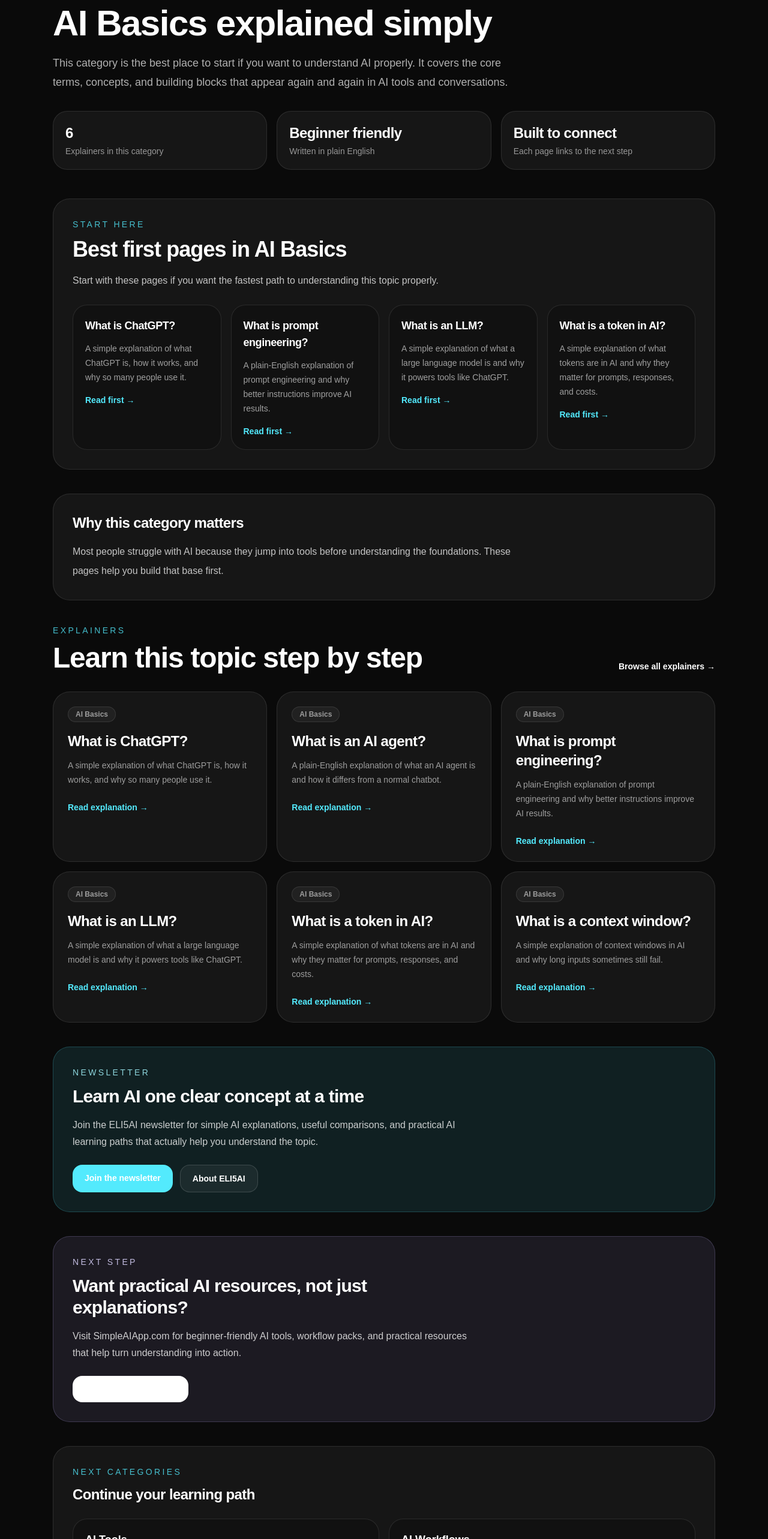
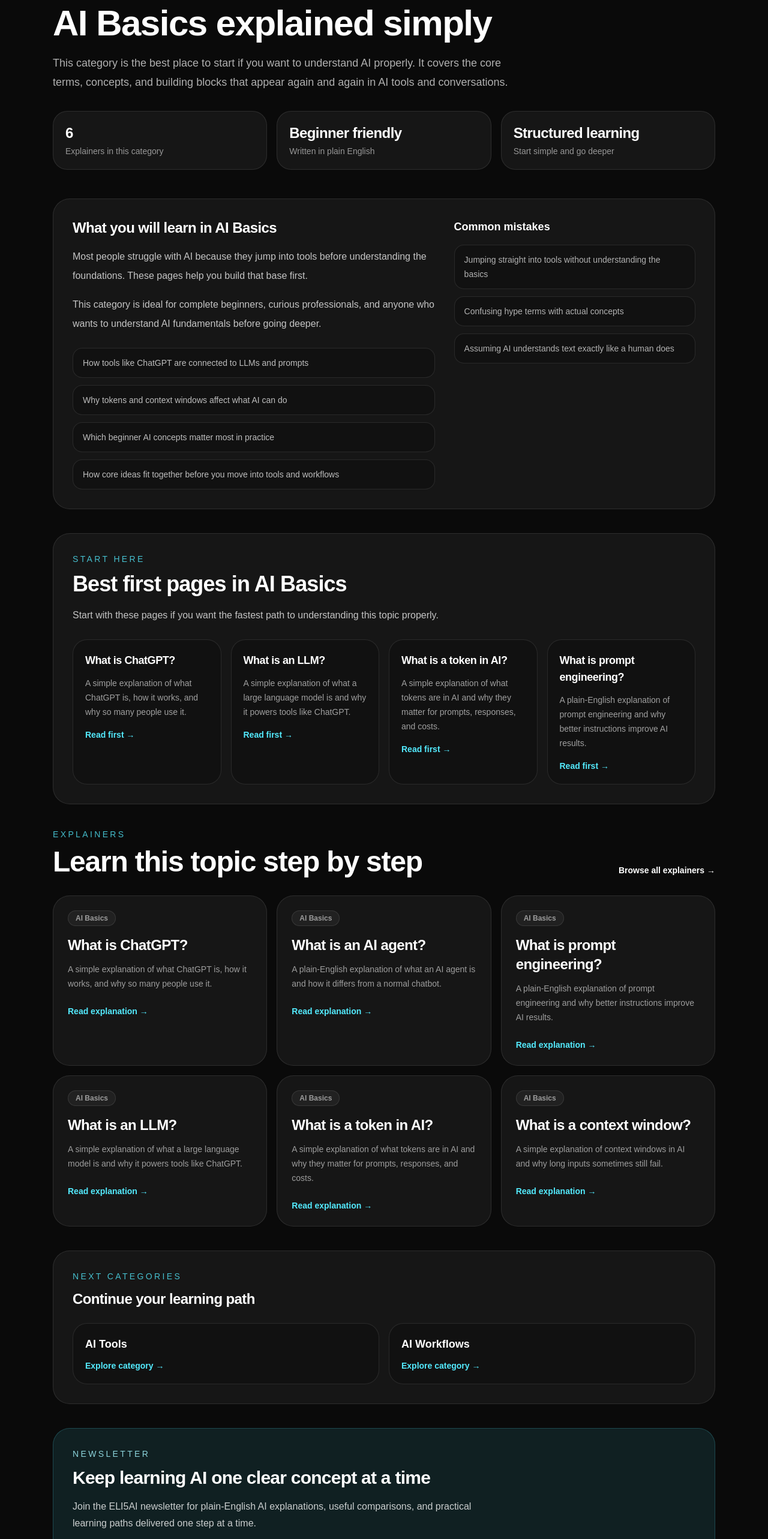
Before and after one commit to licsuj/nextjs-boilerplate, a Next.js app: page /category/ai-basics in a window 1280 px wide. Shown: the part 234-2800 px from the top of the page at 60% size. Built offline with nearby package versions, Linux system fonts and the light colour scheme.

Commit message:
Update page.tsx

```diff
--- a/app/category/[slug]/page.tsx
+++ b/app/category/[slug]/page.tsx
@@ -16,6 +16,9 @@ type CategoryPageConfig = {
   description: string;
   intro: string;
   whyMatters: string;
+  whatYouWillLearn: readonly string[];
+  whoItsFor: string;
+  commonMistakes: readonly string[];
   startHere: readonly string[];
   nextCategories: readonly {
     title: string;
@@ -37,6 +40,19 @@ const categoryConfig = {
       "This category is the best place to start if you want to understand AI properly. It covers the core terms, concepts, and building blocks that appear again and again in AI tools and conversations.",
     whyMatters:
       "Most people struggle with AI because they jump into tools before understanding the foundations. These pages help you build that base first.",
+    whatYouWillLearn: [
+      "How tools like ChatGPT are connected to LLMs and prompts",
+      "Why tokens and context windows affect what AI can do",
+      "Which beginner AI concepts matter most in practice",
+      "How core ideas fit together before you move into tools and workflows",
+    ],
+    whoItsFor:
+      "This category is ideal for complete beginners, curious professionals, and anyone who wants to understand AI fundamentals before going deeper.",
+    commonMistakes: [
+      "Jumping straight into tools without understanding the basics",
+      "Confusing hype terms with actual concepts",
+      "Assuming AI understands text exactly like a human does",
+    ],
     startHere: [
       "what-is-chatgpt",
       "what-is-an-llm",
@@ -74,6 +90,19 @@ const categoryConfig = {
       "This category explains the tools, components, and systems people hear about when using or building with AI. It is for understanding what the tools actually do and how they connect.",
     whyMatters:
       "People often use AI tools without really understanding what sits underneath them. These explainers help bridge that gap.",
+    whatYouWillLearn: [
+      "How AI tools connect to apps, data, and systems",
+      "What embeddings and vector databases do",
+      "What inference means when a model generates output",
+      "Which tool concepts matter most in real AI products",
+    ],
+    whoItsFor:
+      "This category is for readers who already know the basics and want to understand how AI tools and technical building blocks work in plain English.",
+    commonMistakes: [
+      "Treating every AI product like it works the same way",
+      "Using technical terms without understanding their role",
+      "Confusing tools, models, and workflows as if they were the same thing",
+    ],
     startHere: [
       "what-is-an-api",
       "what-is-an-embedding",
@@ -106,11 +135,24 @@ const categoryConfig = {
     label: "AI Workflows",
     title: "AI Workflows explained simply",
     description:
-      "Learn how AI fits into real workflows through simple explanations of RAG, automation, agents, orchestration, fine-tuning, MCP, and more.",
+      "Learn how AI fits into real workflows through simple explanations of RAG, AI agents, automation, system prompts, fine-tuning, MCP, and more.",
     intro:
       "This category focuses on how AI works in practice. Instead of just defining tools, it explains how different pieces come together in useful real-world workflows.",
     whyMatters:
       "This is where AI becomes practical. Once you understand workflows, you start to see how AI can support research, support, writing, automation, and internal systems.",
+    whatYouWillLearn: [
+      "How RAG helps AI use external information",
+      "How agents, automation, and system prompts fit into workflows",
+      "Where MCP and fine-tuning sit in practical AI systems",
+      "Why workflow design matters as much as the model itself",
+    ],
+    whoItsFor:
+      "This category is for readers who want to move beyond definitions and understand how AI is actually used in products, teams, and business operations.",
+    commonMistakes: [
+      "Assuming the model alone is the whole system",
+      "Using terms like agent, RAG, and automation interchangeably",
+      "Ignoring workflow design and focusing only on prompts",
+    ],
     startHere: [
       "what-is-rag",
       "what-is-an-ai-agent",
@@ -148,6 +190,19 @@ const categoryConfig = {
       "This category helps you compare AI tools and concepts side by side in a way that is simple, practical, and easy to follow.",
     whyMatters:
       "Comparison pages are where many people make decisions. They help users choose the right AI tool or understand the difference between similar concepts.",
+    whatYouWillLearn: [
+      "How major AI assistants differ in practice",
+      "When two AI concepts are actually solving different problems",
+      "Which comparison questions matter most before choosing a tool",
+      "How to think more clearly about tradeoffs instead of hype",
+    ],
+    whoItsFor:
+      "This category is for people trying to choose between tools, understand tradeoffs, or compare similar AI concepts without getting lost in marketing language.",
+    commonMistakes: [
+      "Looking for one universal winner instead of the best fit",
+      "Comparing tools without knowing the task or workflow",
+      "Treating related concepts like they are interchangeable",
+    ],
     startHere: [
       "chatgpt-vs-claude",
       "chatgpt-vs-gemini",
@@ -178,27 +233,33 @@ const categoryConfig = {
   },
 } satisfies Record<string, CategoryPageConfig>;
 
-export async function generateMetadata({ params }: Props): Promise<Metadata> {
+export function generateStaticParams() {
+  return Object.keys(categoryConfig).map((slug) => ({ slug }));
+}
+
+export function generateMetadata({ params }: Props): Metadata {
   const { slug } = params;
   const category = categoryConfig[slug as keyof typeof categoryConfig];
 
   if (!category) {
     return {
-      title: "Category not found",
+      title: "Category not found | ELI5AI.co",
       description: "This category could not be found.",
     };
   }
 
+  const canonical = `https://www.eli5ai.co/category/${slug}`;
+
   return {
-    title: category.title,
+    title: `${category.title} | ELI5AI.co`,
     description: category.description,
     alternates: {
-      canonical: `https://eli5ai.co/category/${slug}`,
+      canonical,
     },
     openGraph: {
       title: `${category.title} | ELI5AI.co`,
       description: category.description,
-      url: `https://eli5ai.co/category/${slug}`,
+      url: canonical,
       siteName: "ELI5AI.co",
       type: "website",
     },
@@ -210,10 +271,6 @@ export async function generateMetadata({ params }: Props): Promise<Metadata> {
   };
 }
 
-export function generateStaticParams() {
-  return Object.keys(categoryConfig).map((slug) => ({ slug }));
-}
-
 export default function CategoryPage({ params }: Props) {
   const { slug } = params;
   const category = categoryConfig[slug as keyof typeof categoryConfig];
@@ -223,9 +280,11 @@ export default function CategoryPage({ params }: Props) {
   }
 
   const items = explainers.filter((item) => item.category === category.label);
-  const featuredStartHere = explainers.filter((item) =>
-    category.startHere.includes(item.slug)
-  );
+  const featuredStartHere = category.startHere
+    .map((featuredSlug) => explainers.find((item) => item.slug === featuredSlug))
+    .filter(Boolean);
+
+  const canonical = `https://www.eli5ai.co/category/${slug}`;
 
   const faqSchema = {
     "@context": "https://schema.org",
@@ -247,9 +306,17 @@ export default function CategoryPage({ params }: Props) {
     itemListElement: items.map((item, index) => ({
       "@type": "ListItem",
       position: index + 1,
-      url: `https://eli5ai.co/explain/${item.slug}`,
+      url: `https://www.eli5ai.co/explain/${item.slug}`,
       name: item.title,
     })),
+  };
+
+  const collectionPageSchema = {
+    "@context": "https://schema.org",
+    "@type": "CollectionPage",
+    name: category.title,
+    description: category.description,
+    url: canonical,
   };
 
   const breadcrumbSchema = {
@@ -260,25 +327,32 @@ export default function CategoryPage({ params }: Props) {
         "@type": "ListItem",
         position: 1,
         name: "Home",
-        item: "https://eli5ai.co",
+        item: "https://www.eli5ai.co",
       },
       {
         "@type": "ListItem",
         position: 2,
         name: "Explore",
-        item: "https://eli5ai.co/explore",
+        item: "https://www.eli5ai.co/explore",
       },
       {
         "@type": "ListItem",
         position: 3,
         name: category.label,
-        item: `https://eli5ai.co/category/${slug}`,
+        item: canonical,
       },
     ],
   };
 
   return (
     <>
+      <Script
+        id={`category-schema-${slug}`}
+        type="application/ld+json"
+        dangerouslySetInnerHTML={{
+          __html: JSON.stringify(collectionPageSchema),
+        }}
+      />
       <Script
         id={`faq-schema-${slug}`}
         type="application/ld+json"
@@ -348,14 +422,53 @@ export default function CategoryPage({ params }: Props) {
               </div>
               <div className="rounded-[24px] border border-white/10 bg-white/5 p-5">
                 <div className="text-2xl font-semibold tracking-tight">
-                  Built to connect
+                  Structured learning
                 </div>
                 <div className="mt-1 text-sm text-white/55">
-                  Each page links to the next step
+                  Start simple and go deeper
                 </div>
               </div>
             </div>
           </header>
+
+          <section className="mb-10 rounded-[28px] border border-white/10 bg-white/5 p-7 md:p-8">
+            <div className="grid gap-8 lg:grid-cols-[1.2fr_0.8fr]">
+              <div>
+                <h2 className="text-2xl font-semibold tracking-tight">
+                  What you will learn in {category.label}
+                </h2>
+                <div className="mt-4 space-y-4 text-base leading-8 text-white/75">
+                  <p>{category.whyMatters}</p>
+                  <p>{category.whoItsFor}</p>
+                </div>
+
+                <div className="mt-6 grid gap-3">
+                  {category.whatYouWillLearn.map((item) => (
+                    <div
+                      key={item}
+                      className="rounded-2xl border border-white/10 bg-black/20 px-4 py-3 text-sm leading-6 text-white/72"
+                    >
+                      {item}
+                    </div>
+                  ))}
+                </div>
+              </div>
+
+              <div>
+                <h3 className="text-lg font-semibold">Common mistakes</h3>
+                <div className="mt-4 space-y-3">
+                  {category.commonMistakes.map((item) => (
+                    <div
+                      key={item}
+                      className="rounded-2xl border border-white/10 bg-black/20 px-4 py-3 text-sm leading-6 text-white/68"
+                    >
+                      {item}
+                    </div>
+                  ))}
+                </div>
+              </div>
+            </div>
+          </section>
 
           {featuredStartHere.length > 0 && (
             <section className="mb-10 rounded-[28px] border border-white/10 bg-white/5 p-7 md:p-8">
@@ -393,15 +506,6 @@ export default function CategoryPage({ params }: Props) {
               </div>
             </section>
           )}
-
-          <section className="rounded-[28px] border border-white/10 bg-white/5 p-7 md:p-8">
-            <h2 className="text-2xl font-semibold tracking-tight">
-              Why this category matters
-            </h2>
-            <p className="mt-4 max-w-3xl text-base leading-8 text-white/75">
-              {category.whyMatters}
-            </p>
-          </section>
 
           <section className="mt-10">
             <div className="mb-8 flex flex-col gap-3 md:flex-row md:items-end md:justify-between">
@@ -453,64 +557,6 @@ export default function CategoryPage({ params }: Props) {
             )}
           </section>
 
-          <section className="mt-10 rounded-[28px] border border-cyan-300/20 bg-cyan-300/10 p-7 md:p-8">
-            <div className="max-w-2xl">
-              <div className="text-sm uppercase tracking-[0.24em] text-cyan-200/85">
-                Newsletter
-              </div>
-              <h2 className="mt-3 text-2xl font-semibold tracking-tight md:text-3xl">
-                Learn AI one clear concept at a time
-              </h2>
-              <p className="mt-4 text-base leading-7 text-white/78">
-                Join the ELI5AI newsletter for simple AI explanations, useful
-                comparisons, and practical AI learning paths that actually help
-                you understand the topic.
-              </p>
-
-              <div className="mt-6 flex flex-col gap-3 sm:flex-row">
-                <Link
-                  href="/newsletter"
-                  className="rounded-2xl bg-cyan-300 px-5 py-3 text-sm font-bold text-neutral-950 transition hover:bg-cyan-200"
-                >
-                  Join the newsletter
-                </Link>
-                <Link
-                  href="/about"
-                  className="rounded-2xl border border-white/15 bg-white/5 px-5 py-3 text-sm font-bold text-white transition hover:bg-white/10"
-                >
-                  About ELI5AI
-                </Link>
-              </div>
-            </div>
-          </section>
-
-          <section className="mt-10 rounded-[28px] border border-violet-300/20 bg-violet-300/10 p-7 md:p-8">
-            <div className="max-w-2xl">
-              <div className="text-sm uppercase tracking-[0.24em] text-violet-200/85">
-                Next step
-              </div>
-              <h2 className="mt-3 text-2xl font-semibold tracking-tight md:text-3xl">
-                Want practical AI resources, not just explanations?
-              </h2>
-              <p className="mt-4 text-base leading-7 text-white/78">
-                Visit SimpleAIApp.com for beginner-friendly AI tools, workflow
-                packs, and practical resources that help turn understanding into
-                action.
-              </p>
-
-              <div className="mt-6">
-                <a
-                  href="https://simpleaiapp.com"
-                  target="_blank"
-                  rel="noopener noreferrer"
-                  className="inline-flex rounded-2xl bg-white px-5 py-3 text-sm font-bold text-neutral-950 transition hover:bg-white/90"
-                >
-                  Visit SimpleAIApp.com
-                </a>
-              </div>
-            </div>
-          </section>
-
           <section className="mt-10 rounded-[28px] border border-white/10 bg-white/5 p-7 md:p-8">
             <div className="mb-6">
               <div className="text-sm uppercase tracking-[0.24em] text-cyan-300/80">
@@ -534,6 +580,37 @@ export default function CategoryPage({ params }: Props) {
                   </div>
                 </Link>
               ))}
+            </div>
+          </section>
+
+          <section className="mt-10 rounded-[28px] border border-cyan-300/20 bg-cyan-300/10 p-7 md:p-8">
+            <div className="max-w-2xl">
+              <div className="text-sm uppercase tracking-[0.24em] text-cyan-200/85">
+                Newsletter
+              </div>
+              <h2 className="mt-3 text-2xl font-semibold tracking-tight md:text-3xl">
+                Keep learning AI one clear concept at a time
+              </h2>
+              <p className="mt-4 text-base leading-7 text-white/78">
+                Join the ELI5AI newsletter for plain-English AI explanations,
+                useful comparisons, and practical learning paths delivered one
+                step at a time.
+              </p>
+
+              <div className="mt-6 flex flex-col gap-3 sm:flex-row">
+                <Link
+                  href="/newsletter"
+                  className="rounded-2xl bg-cyan-300 px-5 py-3 text-sm font-bold text-neutral-950 transition hover:bg-cyan-200"
+                >
+                  Join the newsletter
+                </Link>
+                <Link
+                  href="/start-here"
+                  className="rounded-2xl border border-white/15 bg-white/5 px-5 py-3 text-sm font-bold text-white transition hover:bg-white/10"
+                >
+                  Follow the beginner path
+                </Link>
+              </div>
             </div>
           </section>
 
```
